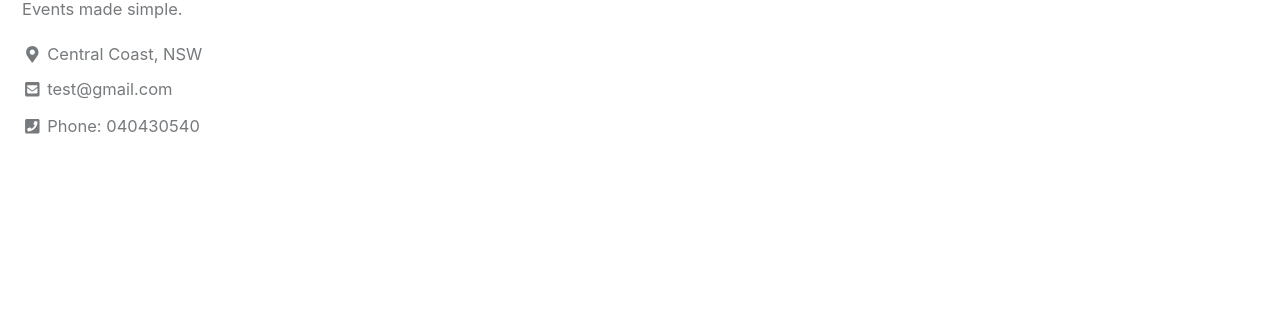
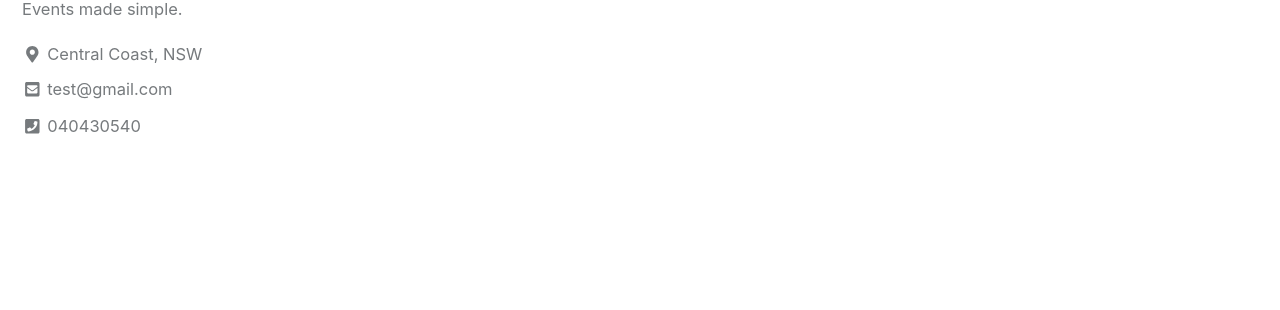
Before and after one commit to Wolf-and-Boy-Events/Wolf-and-Boy-Events.github.io, a Jekyll site: the page built from _pages/contact.md, in a window 1280 px wide and 900 px high, scrolled down 1454 px. Shown: the part 140-450 px from the top of the window. Built offline with Jekyll 4.4.1, drawn with Linux system fonts in a browser that asks for light colours; cached includes are drawn as plain includes; nearby versions of some CDN libraries.

Commit message:
Update _config.yml

```diff
--- a/_config.yml
+++ b/_config.yml
@@ -113,7 +113,7 @@ author:
       icon: "fas fa-fw fa-envelope-square"
       url: mailto:test@gmail.com
       # url: mailto:your.name@email.com
-    - label: "Phone: 040430540"
+    - label: "040430540"
       icon: "fas fa-fw fa-phone-square"
       url: "040430540"
       # url: "https://your-website.com"
```
